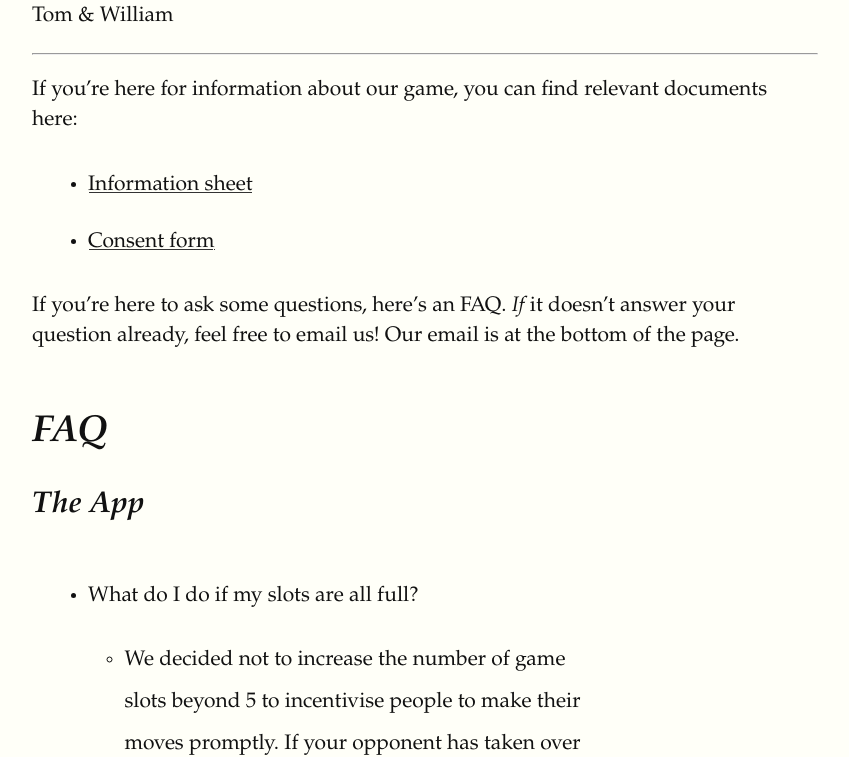
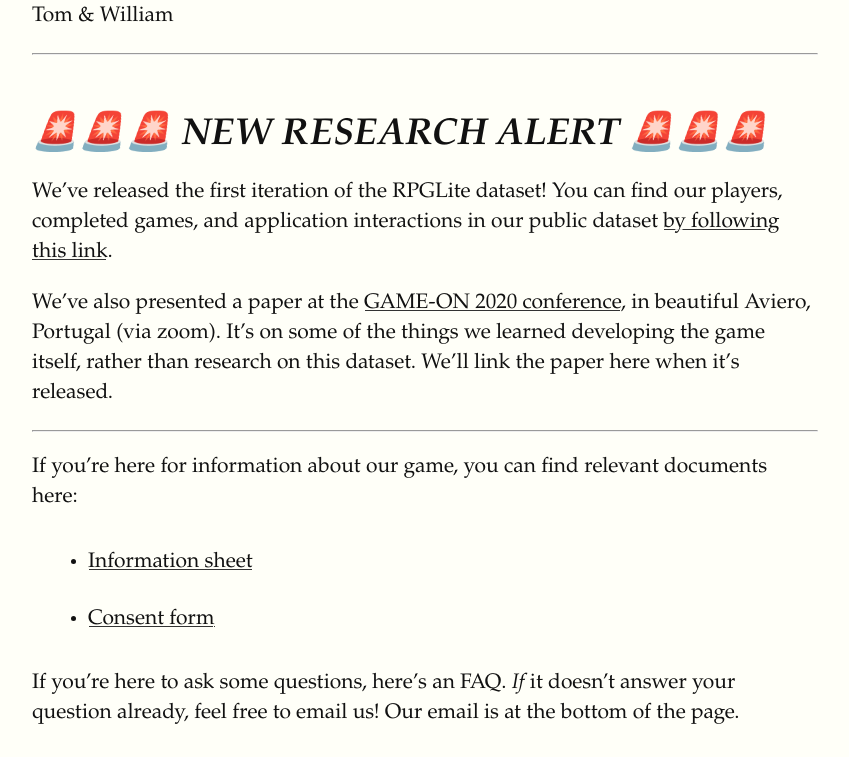
Before and after one commit to RPGLite/rpgsite, a Jekyll site: the page built from index.md, in a window 1280 px wide and 900 px high, scrolled down 453 px, cut to the strip 143-900 px from the top of the window. Shown: the whole strip, without its empty margins (48-897 px from the left). Built offline with Jekyll 4.4.1, drawn with Linux system fonts in a browser that asks for light colours; some web fonts are replaced.

Commit message:
Added dataset doi

```diff
--- a/index.md
+++ b/index.md
@@ -10,6 +10,14 @@ that we think is genuinely fascinating, and we can't thank you enough!
 <a href='https://play.google.com/store/apps/details?id=com.GlasgowDCS.RPGLite&pcampaignid=pcampaignidMKT-Other-global-all-co-prtnr-py-PartBadge-Mar2515-1'><img alt='Get it on Google Play' src='https://play.google.com/intl/en_us/badges/static/images/badges/en_badge_web_generic.png' width="320px"/></a>
 
 Tom & William
+
+---
+
+## 🚨🚨🚨 NEW RESEARCH ALERT 🚨🚨🚨
+
+We've released the first iteration of the RPGLite dataset! You can find our players, completed games, and application interactions in our public dataset [by following this link](http://dx.doi.org/10.5525/gla.researchdata.1070).
+
+We've also presented a paper at the [GAME-ON 2020 conference](https://www.eurosis.org/conf/gameon/2020/), in beautiful Aviero, Portugal (via zoom). It's on some of the things we learned developing the game itself, rather than research on this dataset. We'll link the paper here when it's released.
 
 ---
 
```
